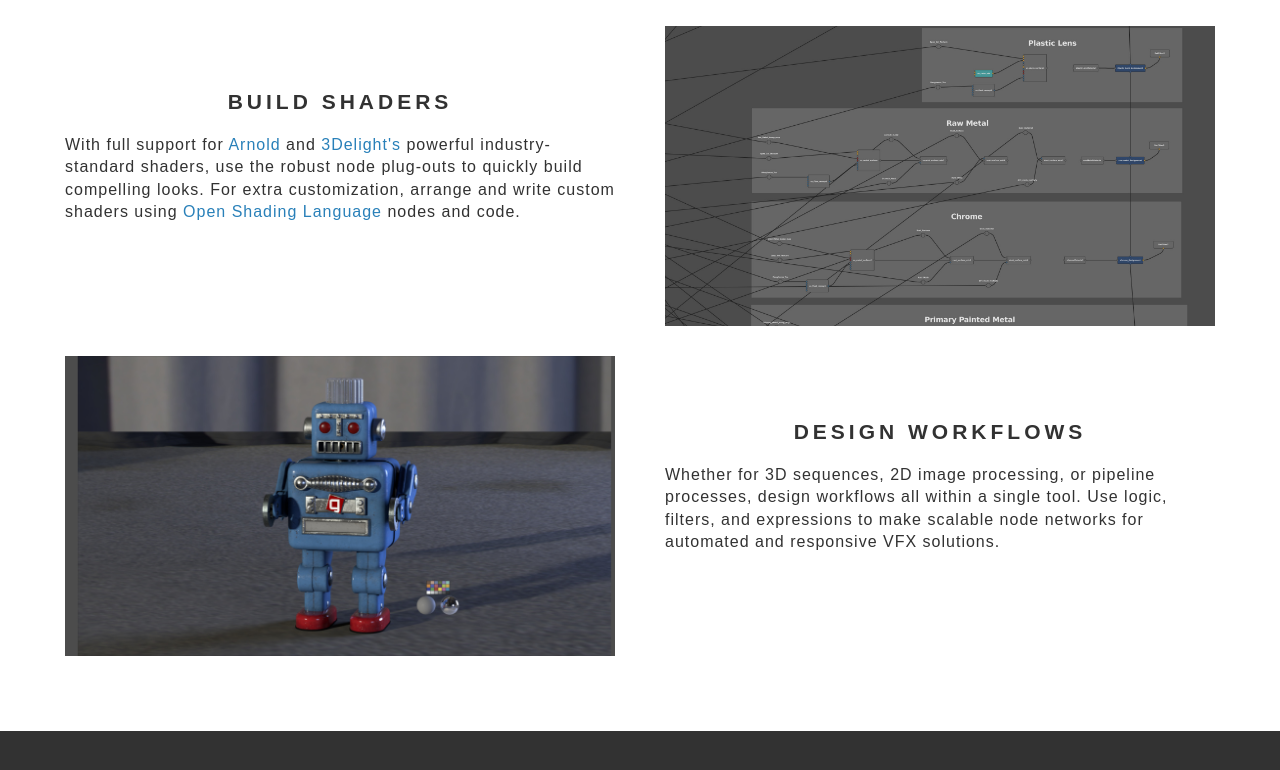
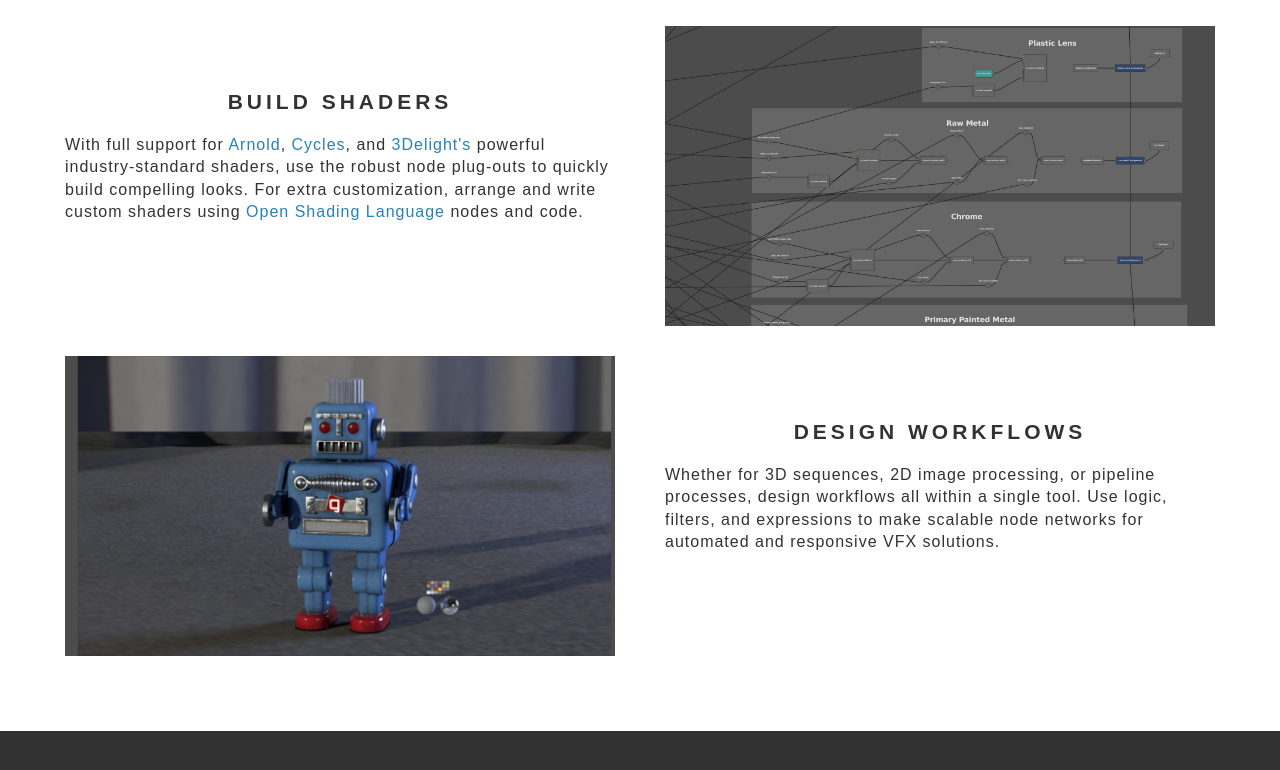
Before and after one commit to GafferHQ/gafferhq.github.io, a Jekyll site: the page built from index.html, in a window 1280 px wide and 900 px high, scrolled down 1438 px, cut to the strip 124-894 px from the top of the window. Built offline with Jekyll 4.4.1, drawn with Linux system fonts in a browser that asks for light colours; some web fonts are replaced; the list of posts is cut into pages by our own code.

Commit message:
Mention Cycles on homepage

```diff
--- a/index.html
+++ b/index.html
@@ -54,7 +54,7 @@ title: Gaffer | Home
         </div>
         <div class="col-xs-12 col-md-6">
             <h3 class="mt-60 text-center">Build Shaders</h3>
-            <p>With full support for <a href="https://www.arnoldrenderer.com" alt="Arnold homepage">Arnold</a> and <a href="https://www.3delight.com" alt="3Delight homepage">3Delight's</a> powerful industry-standard shaders, use the robust node plug-outs to quickly build compelling looks. For extra customization, arrange and write custom shaders using <a href="https://opensource.imageworks.com/osl.html" alt="Open Shading Language homepage">Open Shading Language</a> nodes and code.</p>
+            <p>With full support for <a href="https://www.arnoldrenderer.com" alt="Arnold homepage">Arnold</a>, <a href="https://www.cycles-renderer.org" alt="Cycles homepage">Cycles</a>, and <a href="https://www.3delight.com" alt="3Delight homepage">3Delight's</a> powerful industry-standard shaders, use the robust node plug-outs to quickly build compelling looks. For extra customization, arrange and write custom shaders using <a href="https://opensource.imageworks.com/osl.html" alt="Open Shading Language homepage">Open Shading Language</a> nodes and code.</p>
         </div>
     </div>
     <div class="row ptb-15 wow">
@@ -107,7 +107,7 @@ title: Gaffer | Home
         <div class="col-md-4 mb-30 mt-60">
             <div class="page-icon-top pb-0"><i class="fa fa-cogs"></i></div>
             <h4>Flexible</h4>
-            <p>A renderer abstraction layer enables common workflows between several renderers. Supports <a href="https://www.arnoldrenderer.com" alt="Arnold homepage">Arnold</a>, <a href="https://appleseedhq.net" alt="Appleseed homepage">Appleseed</a>, <a href="https://www.3delight.com" alt="3Delight homepage">3Delight</a>, and <a href="https://renderman.pixar.com/products/tools/tractor.html" alt="Tractor homepage">Tractor</a>.</p>
+            <p>A renderer abstraction layer enables common workflows between several renderers. Supports <a href="https://www.arnoldrenderer.com" alt="Arnold homepage">Arnold</a>, <a href="https://www.cycles-renderer.org" alt="Cycles homepage">Cycles</a>, <a href="https://www.3delight.com" alt="3Delight homepage">3Delight</a>, and <a href="https://renderman.pixar.com/products/tools/tractor.html" alt="Tractor homepage">Tractor</a>.</p>
         </div>
     </div>
     <div class="row pt-15">
```
